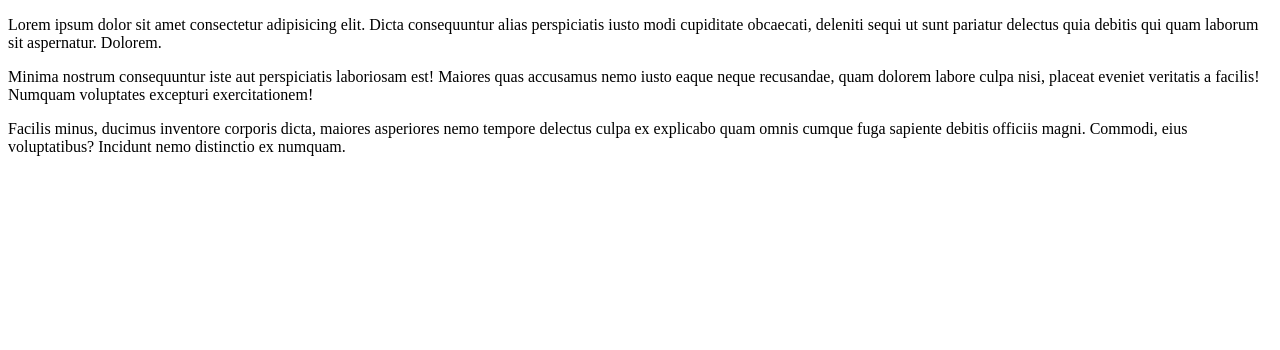
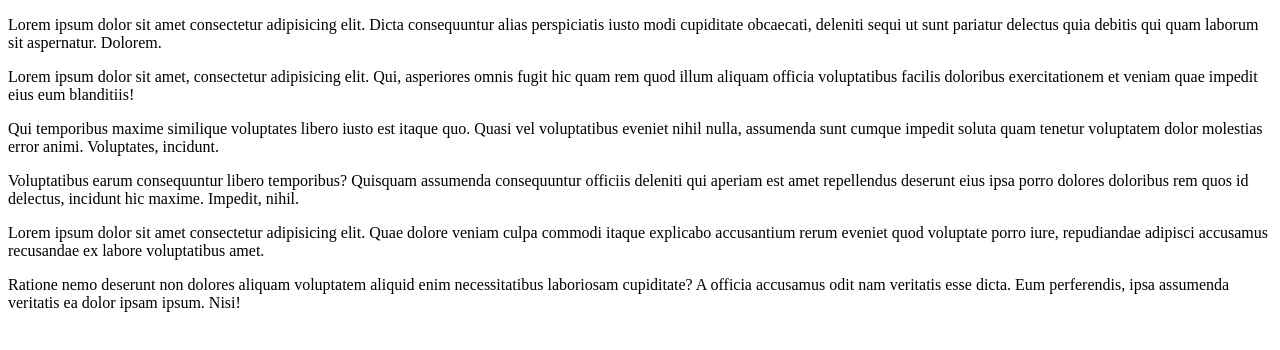
Before and after one commit to YildirayParla/my-bio, a plain HTML site: page index.html in a window 1280 px wide. Drawn offline with Linux system fonts and the light colour scheme.

Commit message:
index sayfasına 2 paragraf daha eklendi

```diff
--- a/index.html
+++ b/index.html
@@ -8,7 +8,12 @@
 </head>
 <body>
     <p>Lorem ipsum dolor sit amet consectetur adipisicing elit. Dicta consequuntur alias perspiciatis iusto modi cupiditate obcaecati, deleniti sequi ut sunt pariatur delectus quia debitis qui quam laborum sit aspernatur. Dolorem.</p>
-    <p>Minima nostrum consequuntur iste aut perspiciatis laboriosam est! Maiores quas accusamus nemo iusto eaque neque recusandae, quam dolorem labore culpa nisi, placeat eveniet veritatis a facilis! Numquam voluptates excepturi exercitationem!</p>
-    <p>Facilis minus, ducimus inventore corporis dicta, maiores asperiores nemo tempore delectus culpa ex explicabo quam omnis cumque fuga sapiente debitis officiis magni. Commodi, eius voluptatibus? Incidunt nemo distinctio ex numquam.</p>
+<p>Lorem ipsum dolor sit amet, consectetur adipisicing elit. Qui, asperiores omnis fugit hic quam rem quod illum aliquam officia voluptatibus facilis doloribus exercitationem et veniam quae impedit eius eum blanditiis!</p>
+<p>Qui temporibus maxime similique voluptates libero iusto est itaque quo. Quasi vel voluptatibus eveniet nihil nulla, assumenda sunt cumque impedit soluta quam tenetur voluptatem dolor molestias error animi. Voluptates, incidunt.</p>
+<p>Voluptatibus earum consequuntur libero temporibus? Quisquam assumenda consequuntur officiis deleniti qui aperiam est amet repellendus deserunt eius ipsa porro dolores doloribus rem quos id delectus, incidunt hic maxime. Impedit, nihil.</p>
+<p>Lorem ipsum dolor sit amet consectetur adipisicing elit. Quae dolore veniam culpa commodi itaque explicabo accusantium rerum eveniet quod voluptate porro iure, repudiandae adipisci accusamus recusandae ex labore voluptatibus amet.</p>
+<p>Ratione nemo deserunt non dolores aliquam voluptatem aliquid enim necessitatibus laboriosam cupiditate? A officia accusamus odit nam veritatis esse dicta. Eum perferendis, ipsa assumenda veritatis ea dolor ipsam ipsum. Nisi!</p>
+
+
 </body>
 </html>
```
